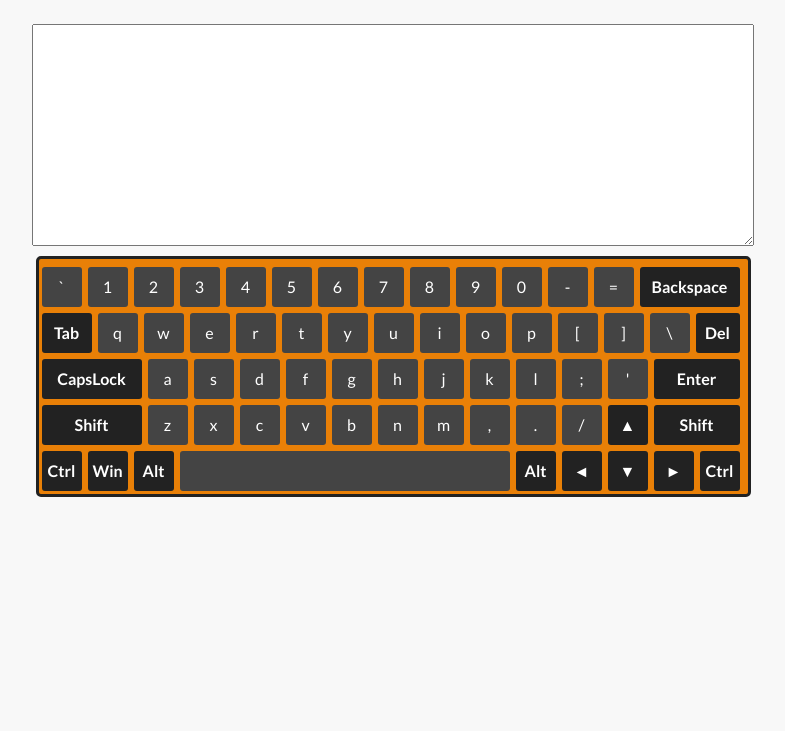
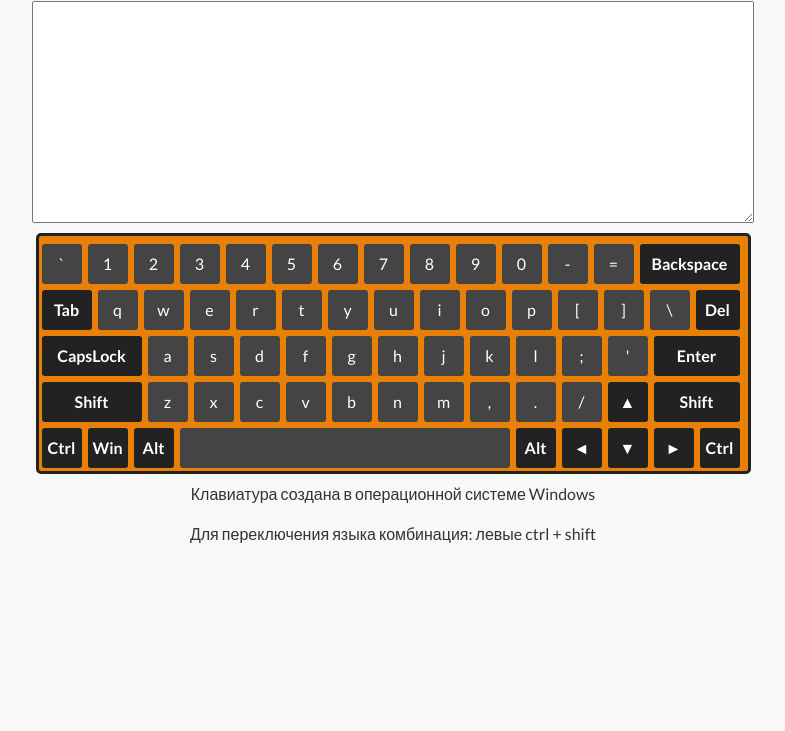
Before and after one commit to Yaugenkosach/virtual-keyboard, a plain HTML site: page index.html in a window 1280 px wide. Shown: the part 69-800 px from the top of the page, without its empty margins (247-1032 px from the left). Drawn offline with Linux system fonts and the light colour scheme.

Commit message:
feat: add description and language paragraph

```diff
--- a/index.js
+++ b/index.js
@@ -37,3 +37,17 @@ function createKeys() {
 }
 
 createKeys();
+
+// create description
+
+let descriptionText = document.createElement('p');
+descriptionText.classList.add('description');
+descriptionText.innerHTML = 'Клавиатура создана в операционной системе Windows';
+document.querySelector('body').appendChild(descriptionText);
+
+// create language
+
+let languageText = document.createElement('p');
+languageText.classList.add('language');
+languageText.innerHTML = 'Для переключения языка комбинация: левыe ctrl + shift';
+document.querySelector('body').appendChild(languageText);
--- a/style.css
+++ b/style.css
@@ -10,7 +10,6 @@ body {
 
 .keyboard-title {
     color: rgb(233, 128, 7);
-    text-align: center;
 }
 
 .text-area {
@@ -96,3 +95,10 @@ body {
     font-weight: 600;
     background-color: #222222;
 }
+
+.description,
+.language,
+.keyboard-title {
+    margin: 10px auto;
+    text-align: center;
+}
```
